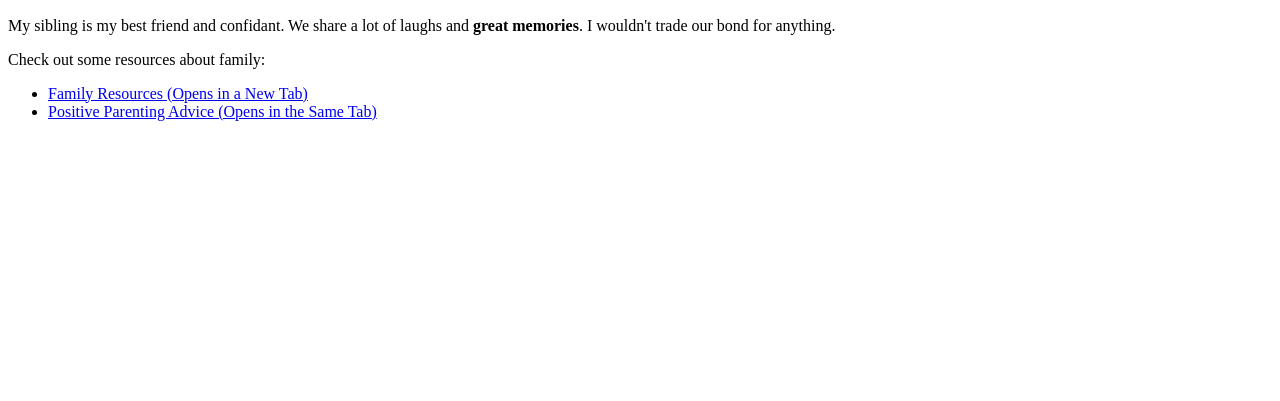
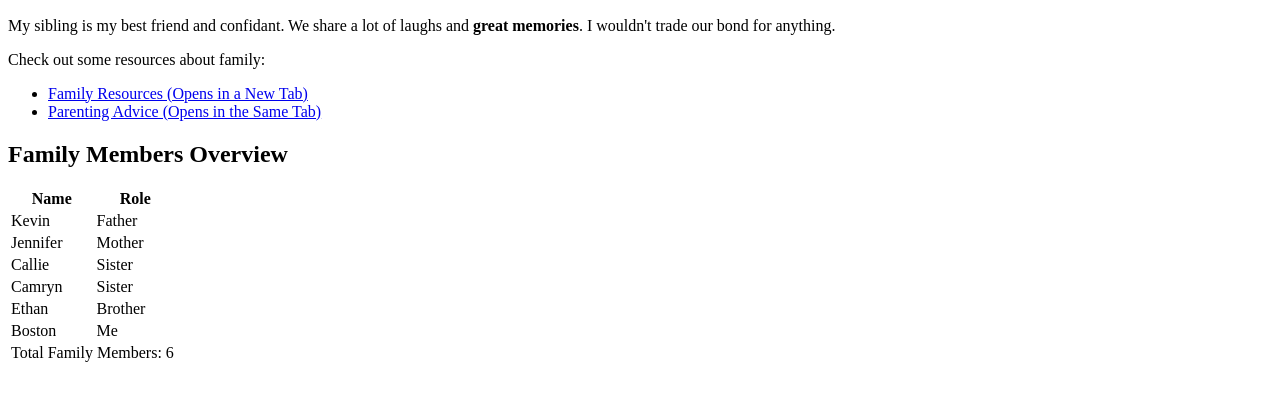
Before and after one commit to BH1036284/html_1, a plain HTML site: page index.html in a window 1280 px wide. Shown: the part 229-630 px from the top of the page. Drawn offline with Linux system fonts and the light colour scheme.

Commit message:
HTML Assignment 3

```diff
--- a/index.html
+++ b/index.html
@@ -33,8 +33,48 @@
     <!-- Links -->
     <p>Check out some resources about family:</p>
     <ul>
-        <li><a href="https://www.pta.org/home/family-resources" target="_blank">Family Resources (Opens in a New Tab)</a></li>
-        <li><a href="https://www.cdc.gov/child-development/positive-parenting-tips/index.html">Positive Parenting Advice (Opens in the Same Tab)</a></li>
+        <li><a href="https://familyresources.com" target="_blank">Family Resources (Opens in a New Tab)</a></li>
+        <li><a href="https://parentingadvice.com">Parenting Advice (Opens in the Same Tab)</a></li>
     </ul>
+
+    <!-- Table -->
+    <h2>Family Members Overview</h2>
+    <table>
+        <thead>
+            <tr>
+                <th>Name</th>
+                <th>Role</th>
+            </tr>
+        </thead>
+        <tbody>
+            <tr>
+                <td>Kevin</td>
+                <td>Father</td>
+            </tr>
+            <tr>
+                <td>Jennifer</td>
+                <td>Mother</td>
+            </tr>
+            <tr>
+                <td>Callie</td>
+                <td>Sister</td>
+            </tr>
+            <tr>
+                <td>Camryn</td>
+                <td>Sister</td>
+            </tr>
+            <tr>
+                <td>Ethan</td>
+                <td>Brother</td>
+            </tr>
+            <tr>
+                <td>Boston</td>
+                <td>Me</td>
+            </tr>
+            <tr>
+                <td colspan="2">Total Family Members: 6</td>
+            </tr>
+        </tbody>
+    </table>
 </body>
 </html>
```
